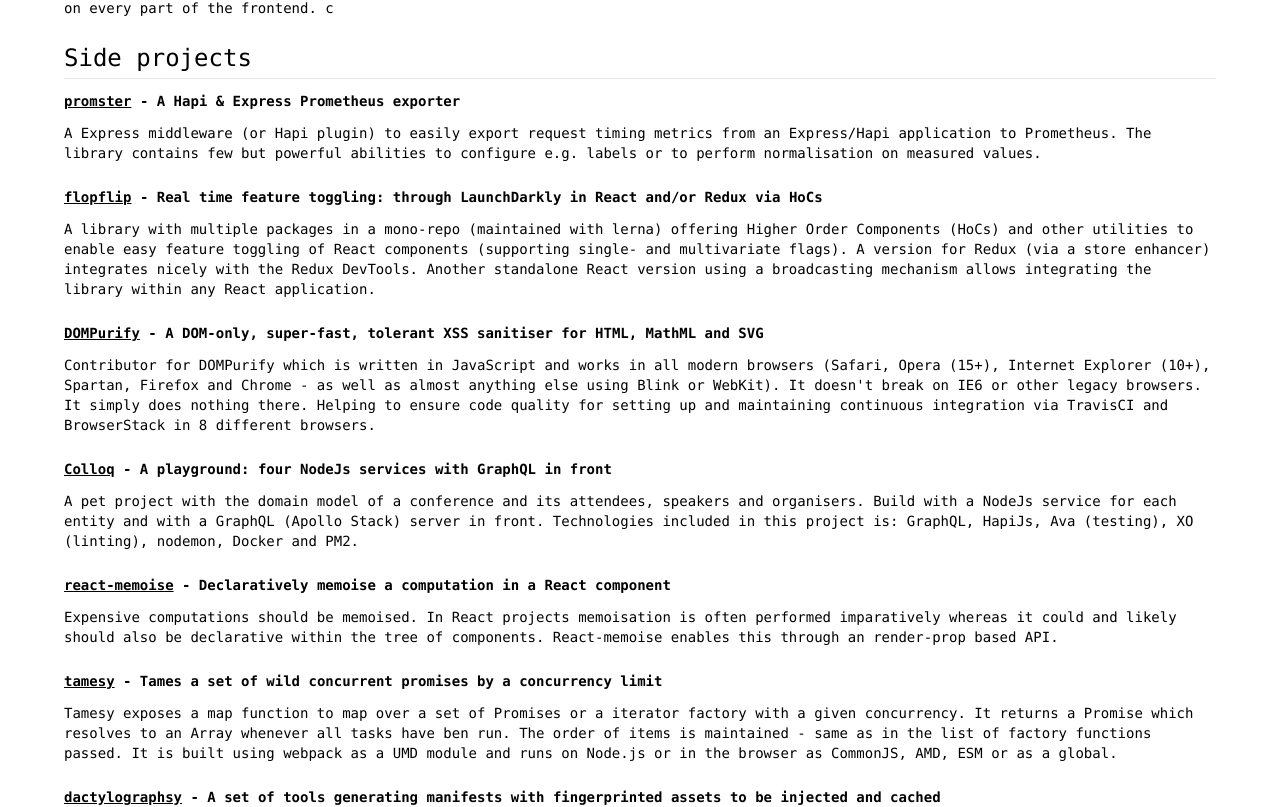
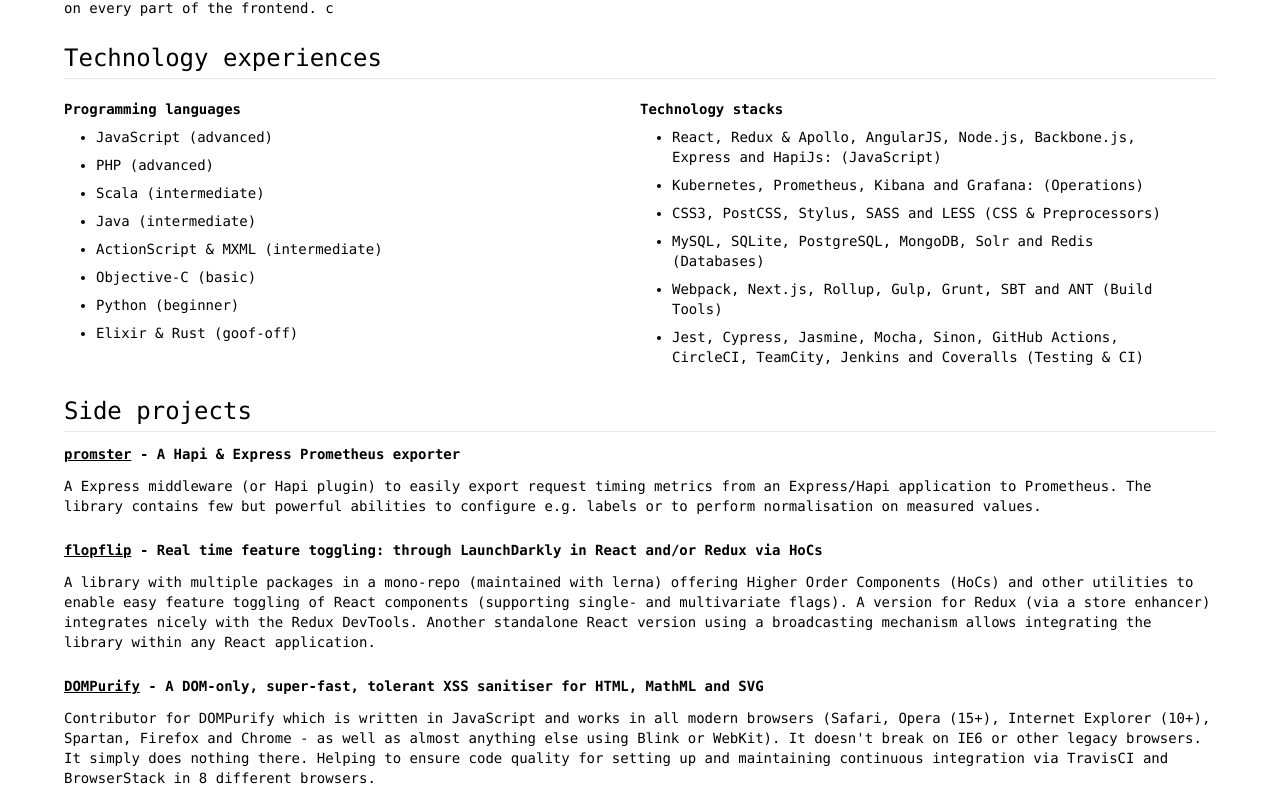
Before and after one commit to tdeekens/tdeekens.name, a Next.js app: page /curriculum-vitae in a window 1280 px wide. Shown: the part 3358-4165 px from the top of the page. Built offline with nearby package versions, Linux system fonts and the light colour scheme.

Commit message:
feat: add technology experiences

```diff
--- a/pages/curriculum-vitae.tsx
+++ b/pages/curriculum-vitae.tsx
@@ -585,6 +585,51 @@ const CurriculumVitae: NextPage = () => (
     </section>
 
     <section>
+      <Text.Headline as="h2">Technology experiences</Text.Headline>
+
+      <section className="flex-row items-stretch sm:block md:flex text-md">
+        <article className="flex-1 flex-grow pr-8 sm:my-4">
+          <Text.Headline as="h3">Programming languages</Text.Headline>
+          <List.Unordered>
+            <List.Item>JavaScript (advanced)</List.Item>
+            <List.Item>PHP (advanced)</List.Item>
+            <List.Item>Scala (intermediate)</List.Item>
+            <List.Item>Java (intermediate)</List.Item>
+            <List.Item>ActionScript & MXML (intermediate)</List.Item>
+            <List.Item>Objective-C (basic)</List.Item>
+            <List.Item>Python (beginner)</List.Item>
+            <List.Item>Elixir & Rust (goof-off)</List.Item>
+          </List.Unordered>
+        </article>
+        <article className="flex-1 flex-grow pr-8 sm:my-4">
+          <Text.Headline as="h3">Technology stacks</Text.Headline>
+          <List.Unordered>
+            <List.Item>
+              React, Redux & Apollo, AngularJS, Node.js, Backbone.js, Express
+              and HapiJs: (JavaScript)
+            </List.Item>
+            <List.Item>
+              Kubernetes, Prometheus, Kibana and Grafana: (Operations)
+            </List.Item>
+            <List.Item>
+              CSS3, PostCSS, Stylus, SASS and LESS (CSS & Preprocessors)
+            </List.Item>
+            <List.Item>
+              MySQL, SQLite, PostgreSQL, MongoDB, Solr and Redis (Databases)
+            </List.Item>
+            <List.Item>
+              Webpack, Next.js, Rollup, Gulp, Grunt, SBT and ANT (Build Tools)
+            </List.Item>
+            <List.Item>
+              Jest, Cypress, Jasmine, Mocha, Sinon, GitHub Actions, CircleCI,
+              TeamCity, Jenkins and Coveralls (Testing & CI)
+            </List.Item>
+          </List.Unordered>
+        </article>
+      </section>
+    </section>
+
+    <section>
       <Text.Headline as="h2">Side projects</Text.Headline>
 
       <article className="py-2">
```
